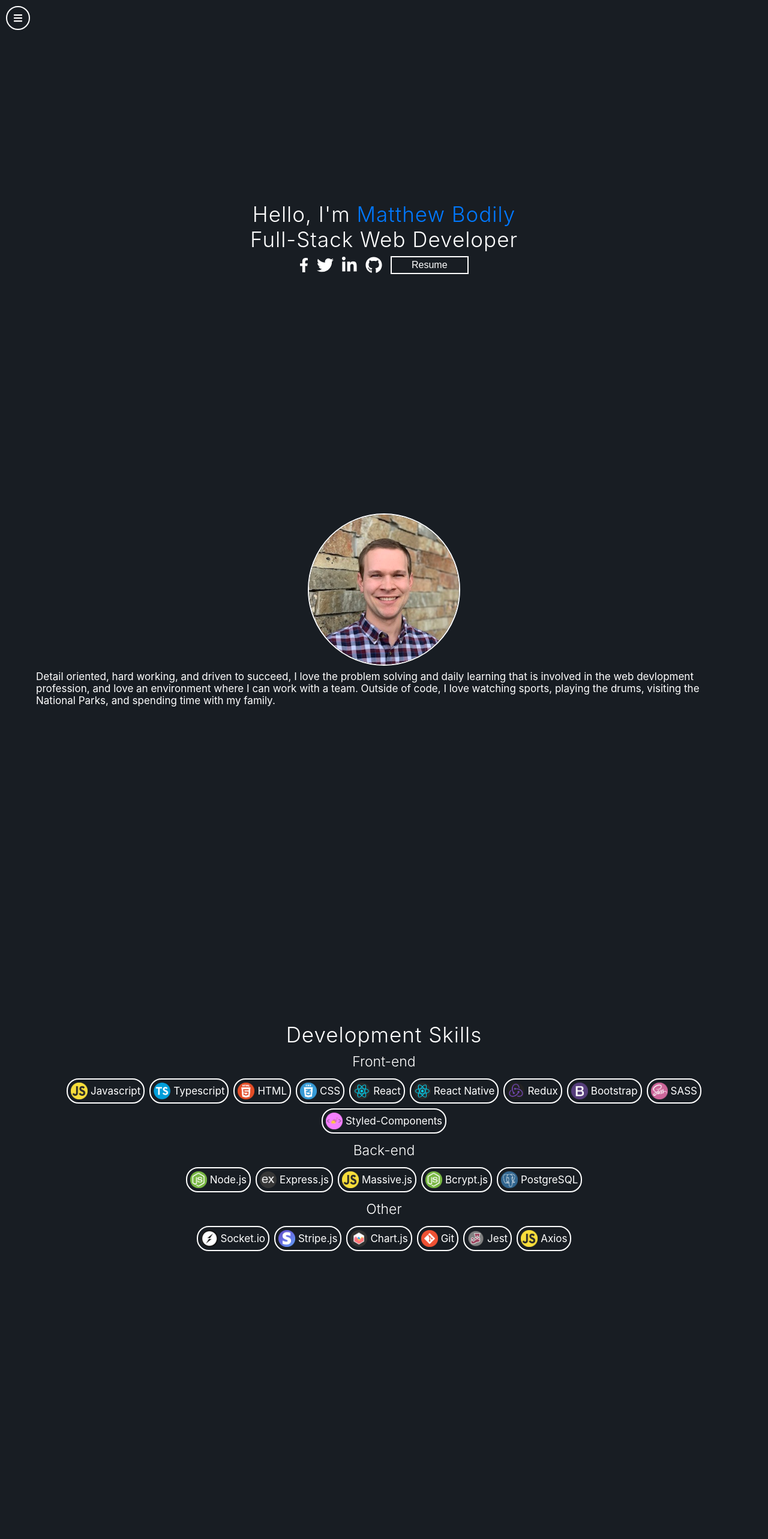
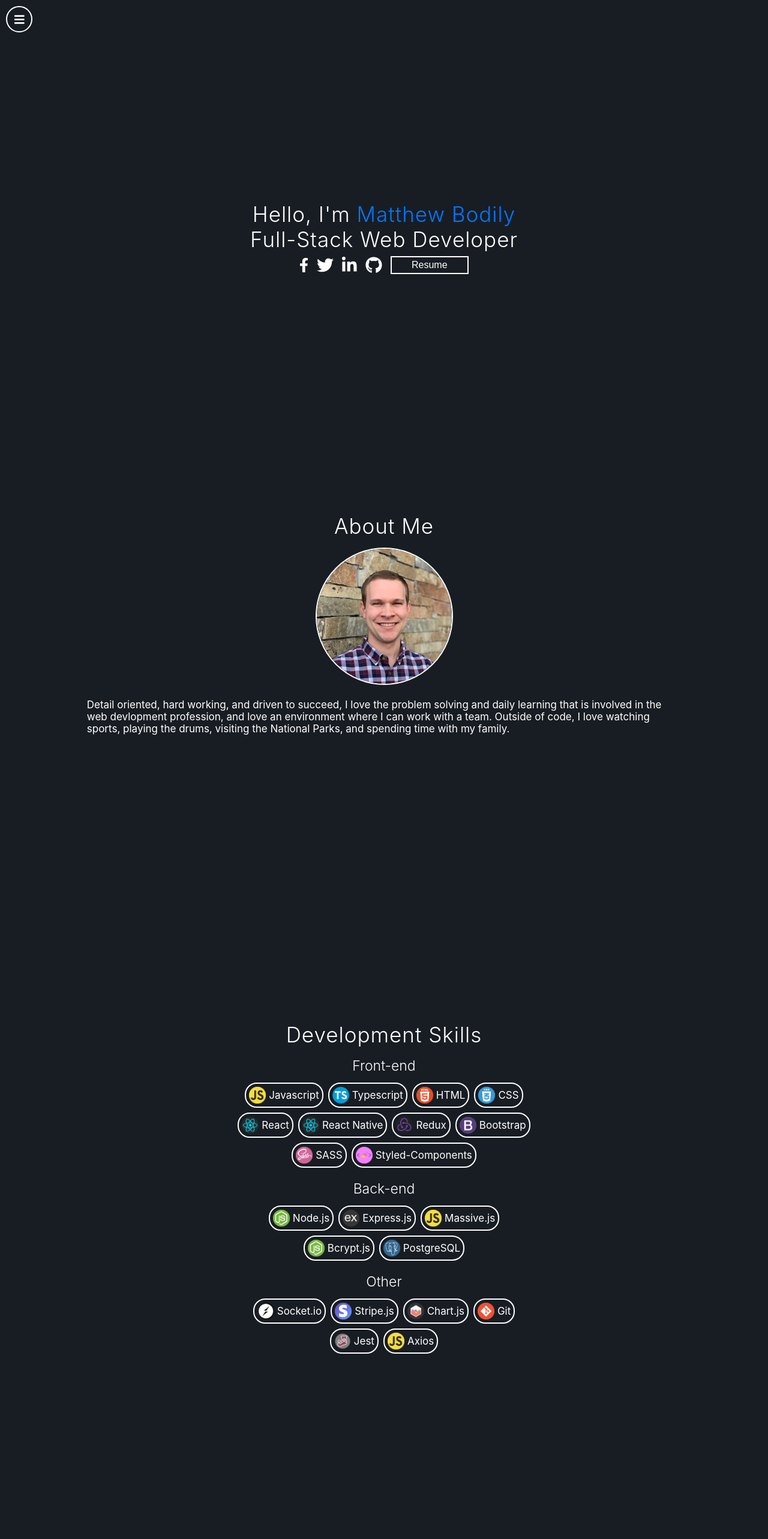
Before and after one commit to mattcbodily/portfolio-two, a React (Create React App) app: page / in a window 1280 px wide. Shown: the top 2566 px of the page at 60% size. Built offline with nearby package versions, Linux system fonts and the light colour scheme.

Commit message:
menu responsively designed, some changes to skills section styling

```diff
--- a/src/App.css
+++ b/src/App.css
@@ -17,6 +17,7 @@ h4 {
   font-size: 17px;
   font-weight: 300;
   color: white;
+  margin: 15px 0px;
 }
 
 h6 {
--- a/src/Components/About/About.css
+++ b/src/Components/About/About.css
@@ -1,11 +1,12 @@
 .about-container {
     min-height: 93vh;
-    padding: 7vh;
+    padding: 7vh 11vw;
 }
 
 .portfolio-picture {
-    height: 250px;
-    width: 250px;
+    height: 225px;
+    width: 225px;
+    margin: 15px 0px;
     border: 2px solid white;
     border-radius: 50%;
 }
--- a/src/Components/About/About.js
+++ b/src/Components/About/About.js
@@ -5,6 +5,7 @@ import './About.css';
 const About = () => {
     return(
         <div id='about' className='about-container'>
+            <h1>About Me</h1>
             <img
                 src={PortfolioPicture}
                 alt='Matt Bodily'
--- a/src/Components/Menu/Menu.css
+++ b/src/Components/Menu/Menu.css
@@ -35,3 +35,19 @@
     text-decoration: none;
     color: white;
 }
+
+@media(min-width: 700px){
+    .bars-container{
+        height: 40px;
+        width: 40px;
+    }
+
+
+    .menu-icon {
+        font-size: 19px;
+    }
+
+    .menu-container {
+        top: 60px;
+    }
+}
--- a/src/Components/Skills/Skills.css
+++ b/src/Components/Skills/Skills.css
@@ -29,3 +29,14 @@
     font-size: 17px;
     margin: 0px;
 }
+
+.skills-section {
+    display: inline-block;
+}
+
+@media(min-width: 700px){
+    .skills-container {
+        width: 500px;
+        display: inline-block;
+    }
+}
--- a/src/Components/Skills/Skills.js
+++ b/src/Components/Skills/Skills.js
@@ -41,12 +41,18 @@ const Skills = () => {
     return(
         <div id='skills' className='skills-container'>
             <h1>Development Skills</h1>
+            <section className='skills-section'>
                 <h3>Front-end</h3>
                 {mappedFrontEndSkills}
+            </section>
+            <section className='skills-section'>
                 <h3>Back-end</h3>
                 {mappedBackEndSkills}
+            </section>
+            <section className='skills-section'>
                 <h3>Other</h3>
                 {mappedOtherSkills}
+            </section>
         </div>
     )
 }
```
Lines whose indentation alone changed are shown as unchanged.
